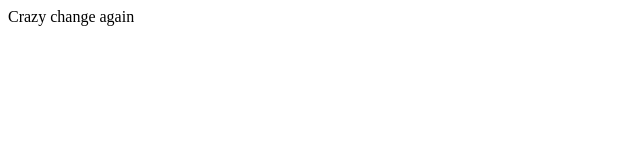
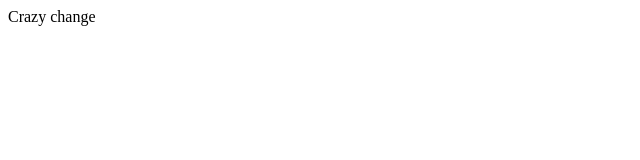
Before and after one commit to haukurmar/travis-ci, a website: page dist/index.html in a window 1280 px wide. Shown: the full height of the page, 0-640 px from the left. Drawn offline with Linux system fonts and the light colour scheme.

Commit message:
Dist build by Travis-CI build number 55

```diff
--- a/dist/index.html
+++ b/dist/index.html
@@ -4,6 +4,6 @@
 		<title>Travis</title>
 	</head>
 	<body>
-		Crazy change again
+		Crazy change
 	</body>
 </html>
```
